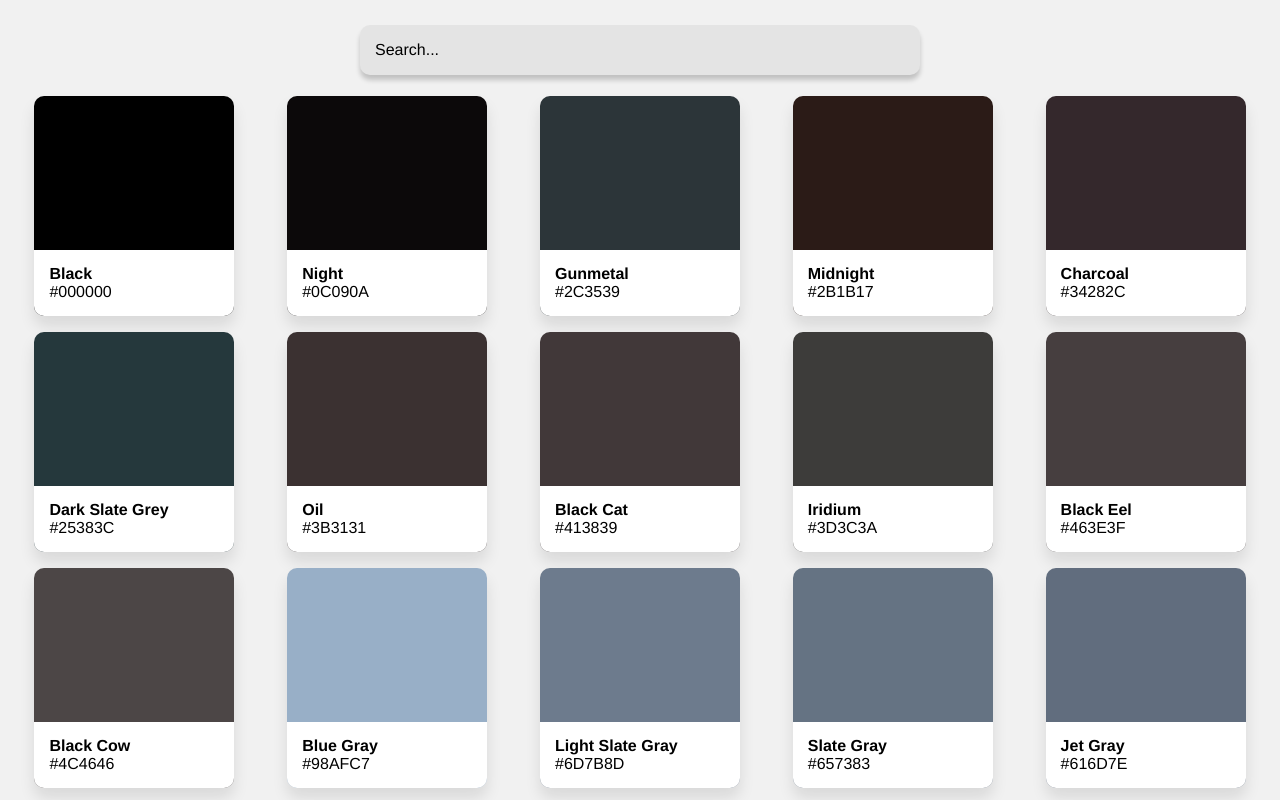
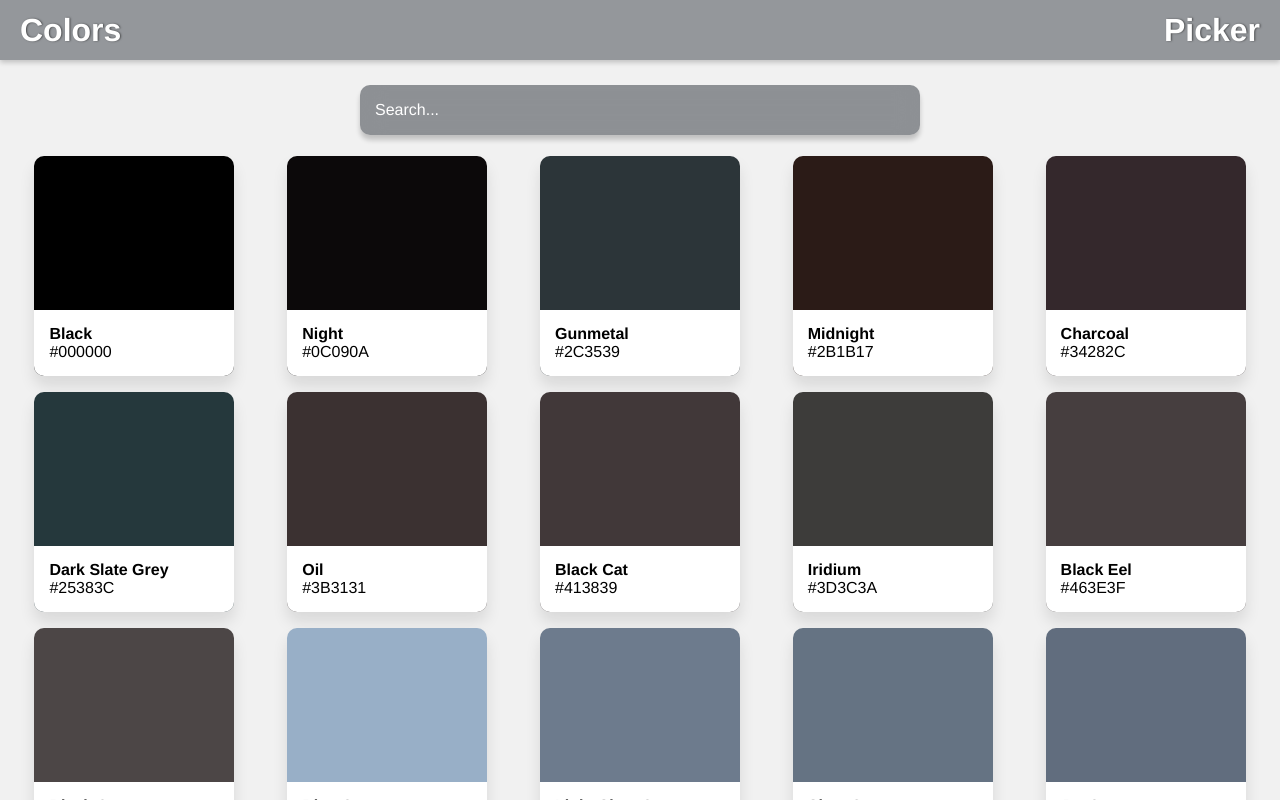
Before and after one commit to CesarAOrtiz/colors, a Next.js app: page / in a window 1280 px wide. Shown: the top 800 px of the page. Built offline with nearby package versions, Linux system fonts and the light colour scheme.

Commit message:
Navbar color now can change

```diff
--- a/components/SearchInput/SearchInput.module.css
+++ b/components/SearchInput/SearchInput.module.css
@@ -2,20 +2,22 @@
   width: 90%;
   max-width: 560px;
   height: 50px;
-    font-size: 1rem;
-    background: #e4e4e4;
   border: none;
-    color: #000000;
+  outline: none;
   padding: 0px 15px;
   border-radius: 10px;
-    box-shadow: 0px 5px 5px 0px rgba(0, 0, 0, 0.2);
-    outline: none;
   position: fixed;
-    top: 25px;
+  top: calc(var(--nav-height) + 25px);
   left: 0;
   right: 0;
   margin: auto;
+  color: #ffffff;
+  font-size: 1rem;
+  backdrop-filter: blur(12px) saturate(100%);
+  -webkit-backdrop-filter: blur(12px) saturate(100%);
+  background-color: rgba(43, 48, 56, 0.5);
+  box-shadow: 0px 5px 5px 0px rgba(0, 0, 0, 0.2);
 }
 .searchInput::placeholder {
-    color: #000000;
+  color: #ffffff;
 }
--- a/pages/_app.tsx
+++ b/pages/_app.tsx
@@ -1,10 +1,13 @@
 import "../styles/globals.css";
 import type { AppProps } from "next/app";
 import Head from "next/head";
+import Link from "next/link";
 import { useState } from "react";
 
 function App({ Component, pageProps }: AppProps) {
   const [search, setSearch] = useState("");
+  const [navBg, setNavBg] = useState("#FFFFFF");
+
   return (
     <>
       <Head>
@@ -16,8 +19,19 @@ function App({ Component, pageProps }: AppProps) {
         <meta name="author" content="César Ortiz" />
         <link rel="icon" href="/favicon.ico" />
       </Head>
-
-      <Component {...pageProps} {...{ search, setSearch }} />
+      <div style={{ backgroundColor: navBg }}>
+        <nav className="navbar">
+          <div className="navContent">
+            <Link href="/">
+              <a className="navItem">Colors</a>
+            </Link>
+            <Link href="/picker">
+              <a className="navItem">Picker</a>
+            </Link>
+          </div>
+        </nav>
+      </div>
+      <Component {...pageProps} {...{ search, setSearch, navBg, setNavBg }} />
     </>
   );
 }
--- a/pages/index.tsx
+++ b/pages/index.tsx
@@ -1,5 +1,6 @@
 import type { NextPage } from "next";
 import Link from "next/link";
+import { useEffect } from "react";
 import SearchInput from "../components/SearchInput";
 import Card from "../components/Card";
 import colors from "../utils/colors";
@@ -7,9 +8,14 @@ import colors from "../utils/colors";
 interface Props {
   search: string;
   setSearch: (search: string) => void;
+  setNavBg: (navBg: string) => void;
 }
 
-const Home: NextPage<Props> = ({ search, setSearch }) => {
+const Home: NextPage<Props> = ({ search, setSearch, setNavBg }) => {
+  useEffect(() => {
+    setNavBg("#FFFFFF");
+  }, [setNavBg]);
+
   const list = colors
     .filter(
       (color) =>
--- a/styles/globals.css
+++ b/styles/globals.css
@@ -8,9 +8,40 @@
 :root {
   --card-width: 200px;
   --card-height: 220px;
+  --nav-height: 60px;
+  --nav-max-width: 2240px;
 }
 body {
   background: #f1f1f1;
+}
+.navbar {
+  height: var(--nav-height);
+  display: flex;
+  justify-content: center;
+  align-items: center;
+  margin: 0 auto;
+  padding: 0 20px;
+  box-shadow: 0px 2.5px 5px 0px rgba(0, 0, 0, 0.2);
+  backdrop-filter: blur(12px) saturate(100%);
+  -webkit-backdrop-filter: blur(12px) saturate(100%);
+  background-color: rgba(43, 48, 56, 0.5);
+}
+.navContent {
+  display: flex;
+  justify-content: space-between;
+  align-items: center;
+  width: 100%;
+  max-width: var(--nav-max-width);
+}
+.navItem {
+  font-size: 2rem;
+  font-weight: bold;
+  font-family: "Helvetica Neue", Helvetica, Arial, sans-serif;
+  text-shadow: 1px 0px 2px rgba(0, 0, 0, 0.5);
+  color: #ffffff;
+}
+.navItem:hover {
+  text-shadow: 1px 0px 2px rgba(0, 0, 0, 0.1);
 }
 .container {
   min-width: 100%;
@@ -23,6 +54,9 @@ body {
 .content {
   width: 100%;
   height: 100%;
+  display: flex;
+  flex-direction: column;
+  align-items: center;
 }
 .notFoundMessage {
   font-family: Helvetica, Arial, san-serif;
@@ -30,6 +64,7 @@ body {
 }
 .card-grid-container {
   width: 100%;
+  max-width: 2240px;
   display: grid;
   grid-template-columns: repeat(auto-fit, minmax(var(--card-width), 1fr));
   grid-gap: 1rem;
@@ -40,7 +75,7 @@ body {
   flex-direction: row;
   justify-content: center;
   align-items: center;
-  height: 100vh;
+  height: calc(100vh - var(--nav-height));
   width: 100%;
   transition-property: background-color;
   transition-duration: 0.25s;
@@ -57,7 +92,6 @@ body {
   box-shadow: 0px 5px 20px 5px rgba(24, 24, 24, 0.5);
   transition-property: background-color;
   transition-duration: 0.25s;
-
   backdrop-filter: blur(12px) saturate(100%);
   -webkit-backdrop-filter: blur(12px) saturate(100%);
   background-color: rgba(43, 48, 56, 0.5);
```
Also changed, not shown: pages/colors/[hex].tsx (+7 -3 lines), pages/picker.tsx (+11 -3 lines). Lines whose indentation alone changed are shown as unchanged.
